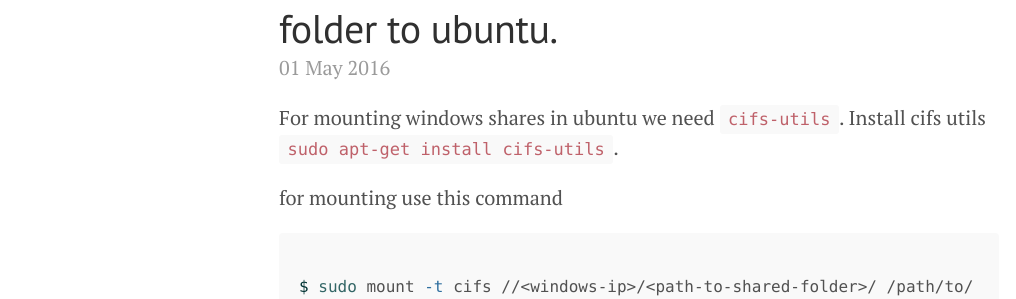
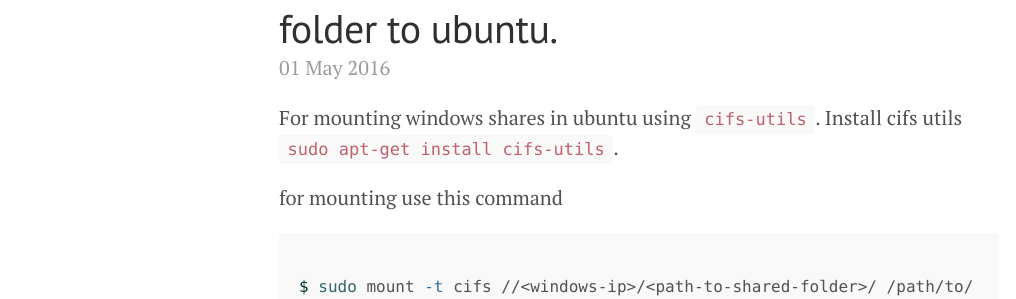
Before and after one commit to sujith3g/sujith3g.github.io, a Jekyll site: the page built from _posts/2016-05-01-How-to-mount-windows-network-shared-folder-to-ubuntu.md, in a window 1280 px wide. Shown: the part 179-478 px from the top of the page, without its empty margins (1-1017 px from the left). Built offline with Jekyll 4.4.1, drawn with Linux system fonts in a browser that asks for light colours; comment, search, counter and statistics services are not loaded.

Commit message:
Post about mounting windows shared folder

```diff
--- a/_posts/2016-05-01-How-to-mount-windows-network-shared-folder-to-ubuntu.md
+++ b/_posts/2016-05-01-How-to-mount-windows-network-shared-folder-to-ubuntu.md
@@ -4,7 +4,7 @@ comments: true
 title: How to mount windows network shared folder to ubuntu.
 ---
 
-For mounting windows shares in ubuntu we need `cifs-utils`.
+For mounting windows shares in ubuntu using `cifs-utils`.
 Install cifs utils `sudo apt-get install cifs-utils`.
 
 for mounting use this command
```
